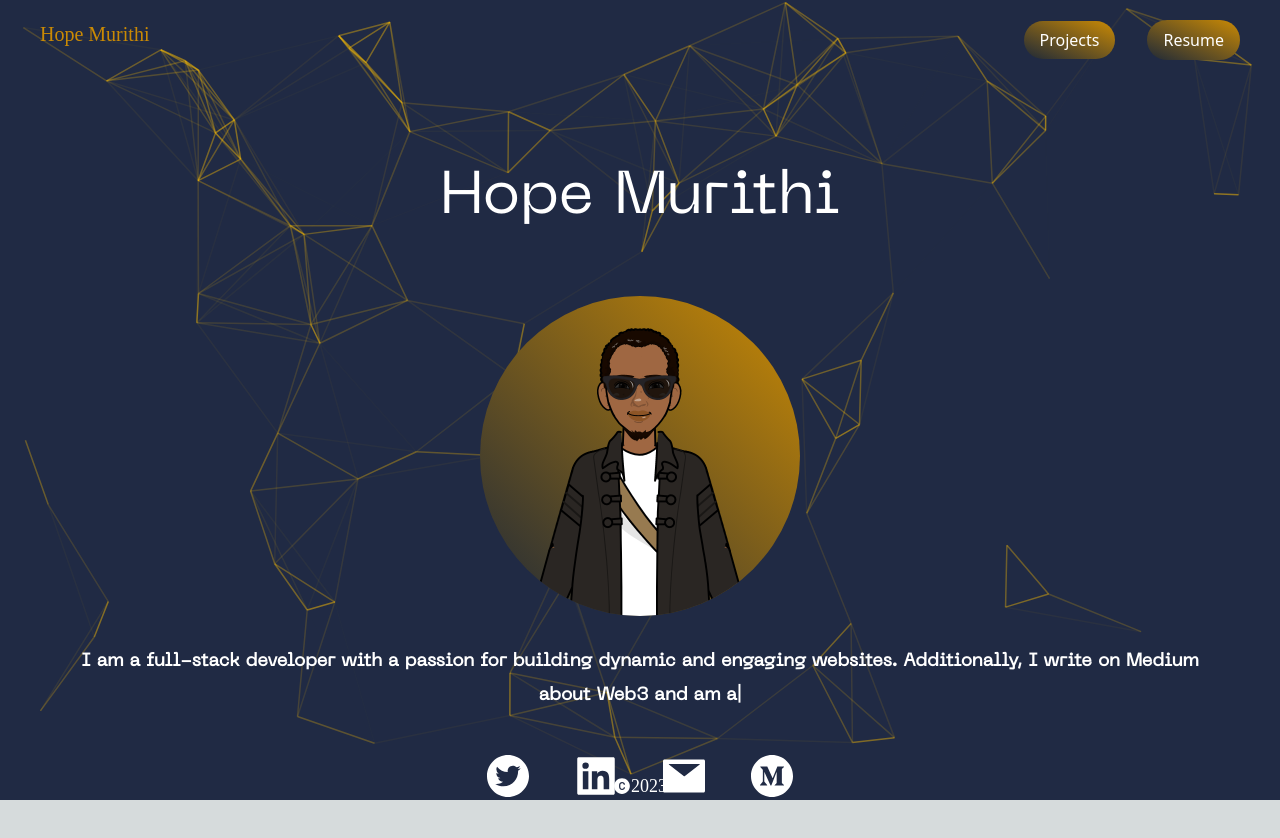
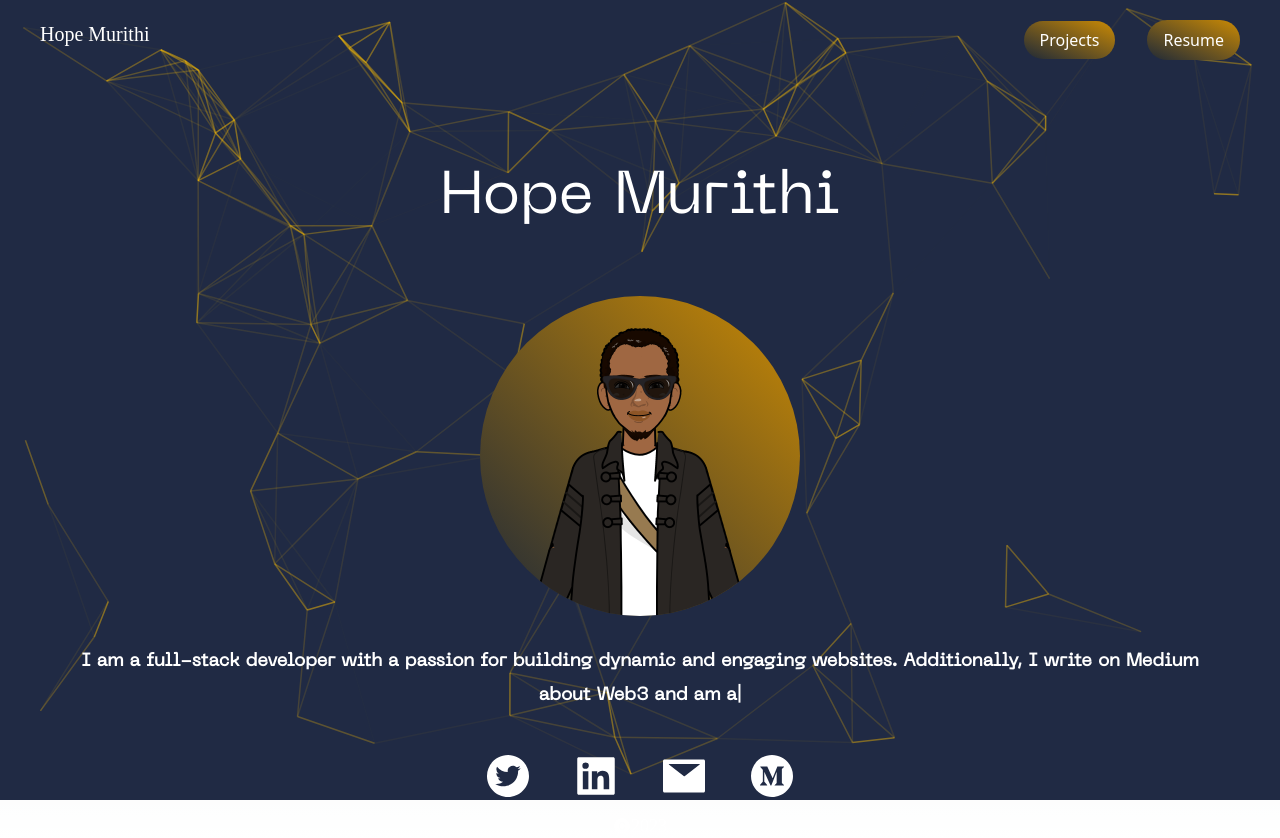
Before and after one commit to Hopp-Murithi/portfolio, a Next.js app: page / in a window 1280 px wide. Before the commit the page ends 800 px from the top, so only its background shows below. Built offline with nearby package versions, Linux system fonts and the light colour scheme.

Commit message:
fix: remove footer margin

```diff
--- a/pages/components/Background.tsx
+++ b/pages/components/Background.jsx
@@ -1,21 +1,18 @@
 import Particles from "react-tsparticles";
 import { useCallback } from "react";
-import type { Container, Engine } from "tsparticles-engine";
 import { loadFull } from "tsparticles";
 
 const Background = () => {
-  const particlesInit = useCallback(async (engine: Engine) => {
+  const particlesInit = useCallback(async engine => {
     console.log(engine);
 
     await loadFull(engine);
-  }, []);
+}, []);
 
-  const particlesLoaded = useCallback(
-    async (container: Container | undefined) => {
-      await console.log(container);
-    },
-    []
-  );
+
+const particlesLoaded = useCallback(async container => {
+  await console.log(container);
+}, []);
 
   return (
     <div>
--- a/pages/components/Navbar.tsx
+++ b/pages/components/Navbar.tsx
@@ -21,7 +21,7 @@ const Navbar = () => {
 
   return (
     <nav className=" sticky top-0 -mt-5 py-10 mb-5 flex justify-between ">
-      <h1 className="text-xl font-burtons text-yellow-600">Hope Murithi</h1>
+      <h1 className="text-xl font-burtons text-white">Hope Murithi</h1>
       <ul className="flex items-center">
         <li className="transform  hover:text-black transition duration-500 hover:scale-125">
           <a
--- a/pages/index.tsx
+++ b/pages/index.jsx
@@ -78,7 +78,7 @@ export default function Home() {
             </a>
           </div>
         </section>
-        <div className="flex justify-center items-center text-lg font-burtons lg:-mt-10">
+        <div className="flex justify-center items-center text-lg font-burtons">
           <AiFillCopyrightCircle /> {new Date().getFullYear()}
         </div>
       </main>
```
Also changed, not shown: tsconfig.json (+16 -6 lines).
